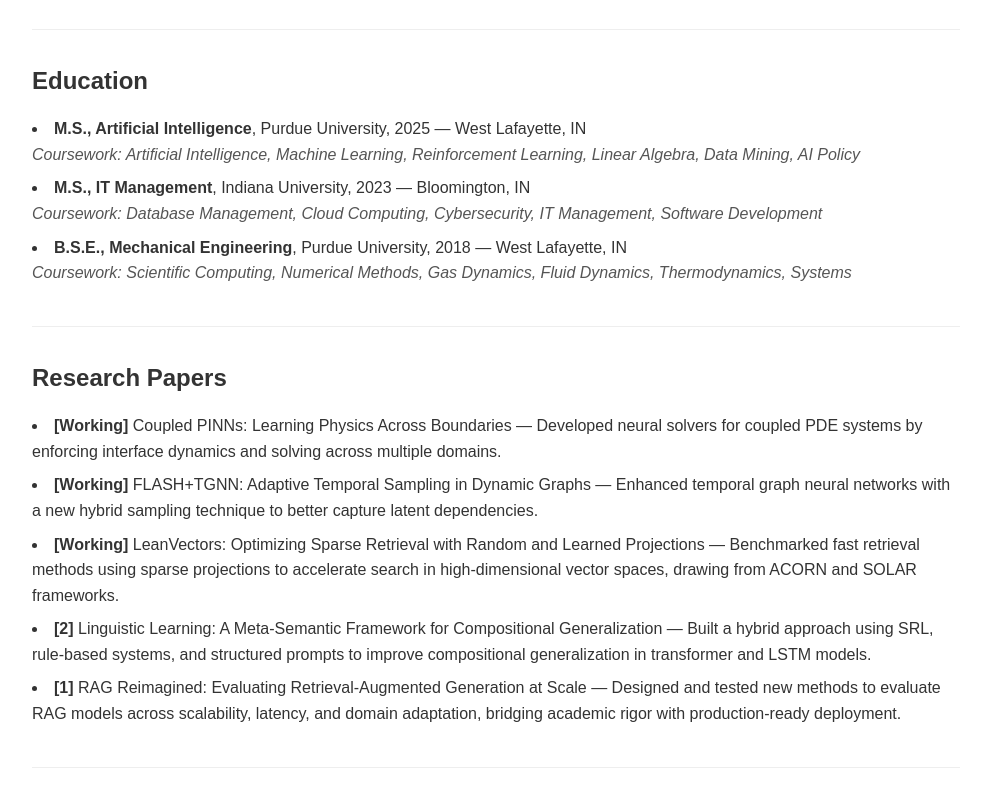
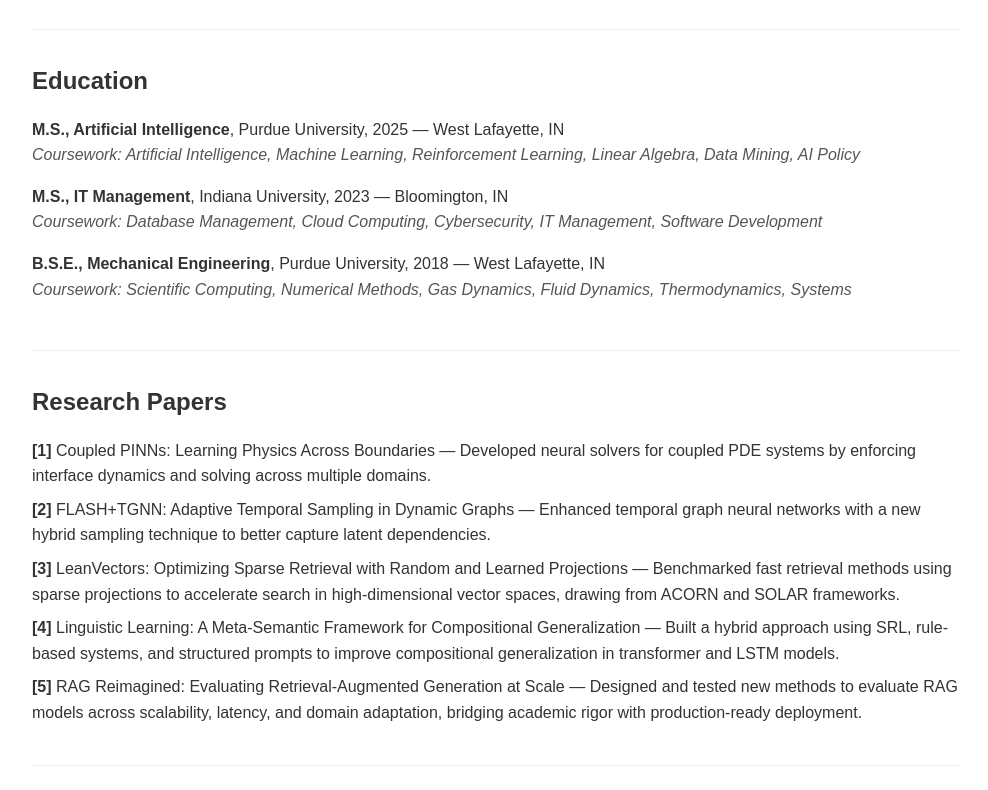
Before and after one commit to cmhobbs96/cmhobbs.github.io, a plain HTML site: page index.html in a window 1280 px wide. Shown: the part 510-1300 px from the top of the page, without its empty margins (144-1132 px from the left). Drawn offline with Linux system fonts and the light colour scheme; a small style sheet from the web is missing.

Commit message:
formatting

```diff
--- a/index.html
+++ b/index.html
@@ -18,8 +18,9 @@
   <body>
     <div class="wrapper">
       <header>
+        <div class="header-info">
           <img class="profile-pic" src="profile.jpeg" alt="Conner Hobbs" />
-        <div class="header-info">
+
           <h1>Conner Hobbs</h1>
           <div class="title">
             Senior Forward Deployed AI Engineer, Agentforce at Salesforce
@@ -83,8 +84,7 @@
 
         <section id="education-background">
           <h2>Education</h2>
-          <ul>
-            <li>
+          <div class="education-entry">
             <strong>M.S., Artificial Intelligence</strong>, Purdue University,
             2025 — West Lafayette, IN<br />
             <span class="meta"
@@ -92,62 +92,57 @@
               Reinforcement Learning, Linear Algebra, Data Mining, AI
               Policy</span
             >
-            </li>
-            <li>
+          </div>
+          <div class="education-entry">
             <strong>M.S., IT Management</strong>, Indiana University, 2023 —
             Bloomington, IN<br />
             <span class="meta"
-                >Coursework: Database Management, Cloud Computing,
-                Cybersecurity, IT Management, Software Development</span
+              >Coursework: Database Management, Cloud Computing, Cybersecurity,
+              IT Management, Software Development</span
             >
-            </li>
-            <li>
-              <strong>B.S.E., Mechanical Engineering</strong>, Purdue
-              University, 2018 — West Lafayette, IN<br />
+          </div>
+          <div class="education-entry">
+            <strong>B.S.E., Mechanical Engineering</strong>, Purdue University,
+            2018 — West Lafayette, IN<br />
             <span class="meta"
               >Coursework: Scientific Computing, Numerical Methods, Gas
               Dynamics, Fluid Dynamics, Thermodynamics, Systems</span
             >
-            </li>
-          </ul>
+          </div>
         </section>
 
         <section id="research-papers">
           <h2>Research Papers</h2>
-          <ul>
+          <ol class="numbered-list">
             <li>
-              <strong>[Working]</strong> Coupled PINNs: Learning Physics Across
-              Boundaries — Developed neural solvers for coupled PDE systems by
-              enforcing interface dynamics and solving across multiple domains.
+              Coupled PINNs: Learning Physics Across Boundaries — Developed
+              neural solvers for coupled PDE systems by enforcing interface
+              dynamics and solving across multiple domains.
             </li>
             <li>
-              <strong>[Working]</strong> FLASH+TGNN: Adaptive Temporal Sampling
-              in Dynamic Graphs — Enhanced temporal graph neural networks with a
-              new hybrid sampling technique to better capture latent
-              dependencies.
+              FLASH+TGNN: Adaptive Temporal Sampling in Dynamic Graphs —
+              Enhanced temporal graph neural networks with a new hybrid sampling
+              technique to better capture latent dependencies.
             </li>
             <li>
-              <strong>[Working]</strong> LeanVectors: Optimizing Sparse
-              Retrieval with Random and Learned Projections — Benchmarked fast
-              retrieval methods using sparse projections to accelerate search in
-              high-dimensional vector spaces, drawing from ACORN and SOLAR
-              frameworks.
+              LeanVectors: Optimizing Sparse Retrieval with Random and Learned
+              Projections — Benchmarked fast retrieval methods using sparse
+              projections to accelerate search in high-dimensional vector
+              spaces, drawing from ACORN and SOLAR frameworks.
             </li>
             <li>
-              <strong>[2]</strong> Linguistic Learning: A Meta-Semantic
-              Framework for Compositional Generalization — Built a hybrid
-              approach using SRL, rule-based systems, and structured prompts to
-              improve compositional generalization in transformer and LSTM
-              models.
+              Linguistic Learning: A Meta-Semantic Framework for Compositional
+              Generalization — Built a hybrid approach using SRL, rule-based
+              systems, and structured prompts to improve compositional
+              generalization in transformer and LSTM models.
             </li>
             <li>
-              <strong>[1]</strong> RAG Reimagined: Evaluating
-              Retrieval-Augmented Generation at Scale — Designed and tested new
-              methods to evaluate RAG models across scalability, latency, and
-              domain adaptation, bridging academic rigor with production-ready
-              deployment.
+              RAG Reimagined: Evaluating Retrieval-Augmented Generation at Scale
+              — Designed and tested new methods to evaluate RAG models across
+              scalability, latency, and domain adaptation, bridging academic
+              rigor with production-ready deployment.
             </li>
-          </ul>
+          </ol>
         </section>
 
         <section id="technical-projects">
--- a/style.css
+++ b/style.css
@@ -113,3 +113,26 @@ li {
   font-style: italic;
   color: #555;
 }
+
+/* --- Education entries --- */
+.education-entry {
+  margin-bottom: 1em;
+}
+
+/* --- Numbered list for Research Papers --- */
+.numbered-list {
+  list-style: none;
+  counter-reset: paper;
+  margin-left: 0;
+  padding-left: 0;
+}
+
+.numbered-list li {
+  counter-increment: paper;
+  margin-bottom: 0.5em;
+}
+
+.numbered-list li::before {
+  content: "[" counter(paper) "] ";
+  font-weight: bold;
+}
```
Lines whose indentation alone changed are shown as unchanged.
